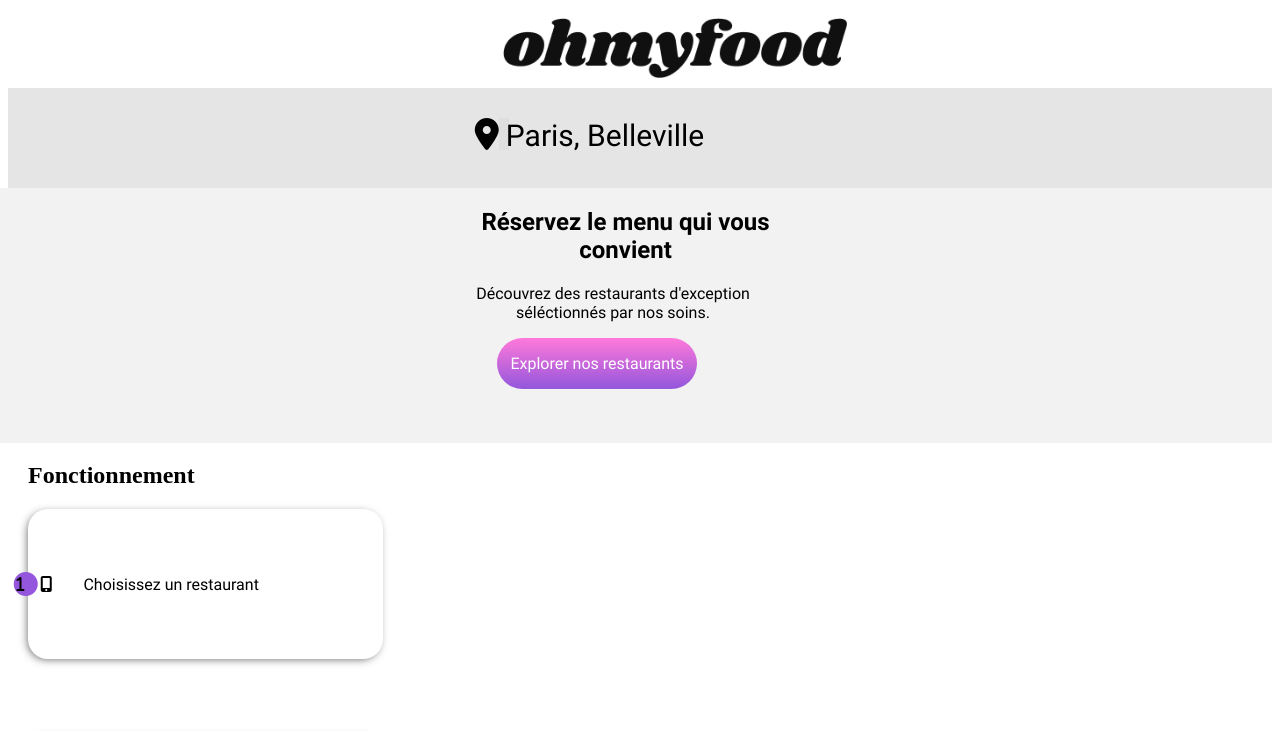
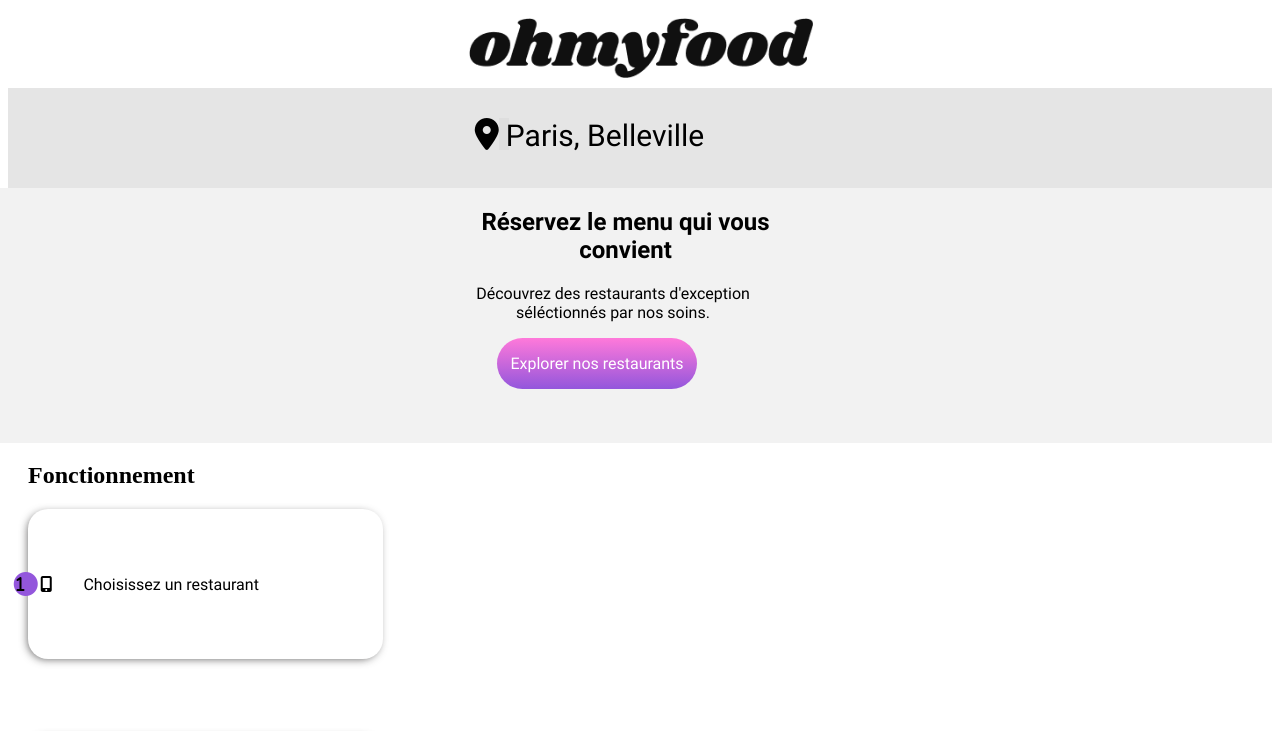
Before and after one commit to Alex-Der-coder/Alex-Der-coder.io, a website: page index.html in a window 1280 px wide. Shown: the top 731 px of the page. Drawn offline with Linux system fonts and the light colour scheme.

Commit message:
fix logo all devices margin-left

```diff
--- a/sass/desktop.scss
+++ b/sass/desktop.scss
@@ -228,7 +228,7 @@
         }
         &    img {
             width: 33%;
-            margin-left: 158px;
+            margin-left: 90px;
             padding-top: 10px;
             padding-bottom: 10px;
         }
--- a/sass/smartphone.scss
+++ b/sass/smartphone.scss
@@ -214,6 +214,7 @@
         flex-direction: row;
         justify-content: space-around;
         width: 315px;
+        margin-left: 42px;
         &    img {
             width: 55%;
             padding-top: 10px;
--- a/sass/tablette.scss
+++ b/sass/tablette.scss
@@ -167,9 +167,10 @@
         }
         &    img {
             width: 44%;
-            margin-left: 149px;
             padding-top: 10px;
             padding-bottom: 10px;
+            margin-left: 73px;
+
         }
     }
     .choice-meal {
```
Also changed, not shown: CSS/desktop.css, CSS/smartphone.css, CSS/tablette.css, 3 other files.
